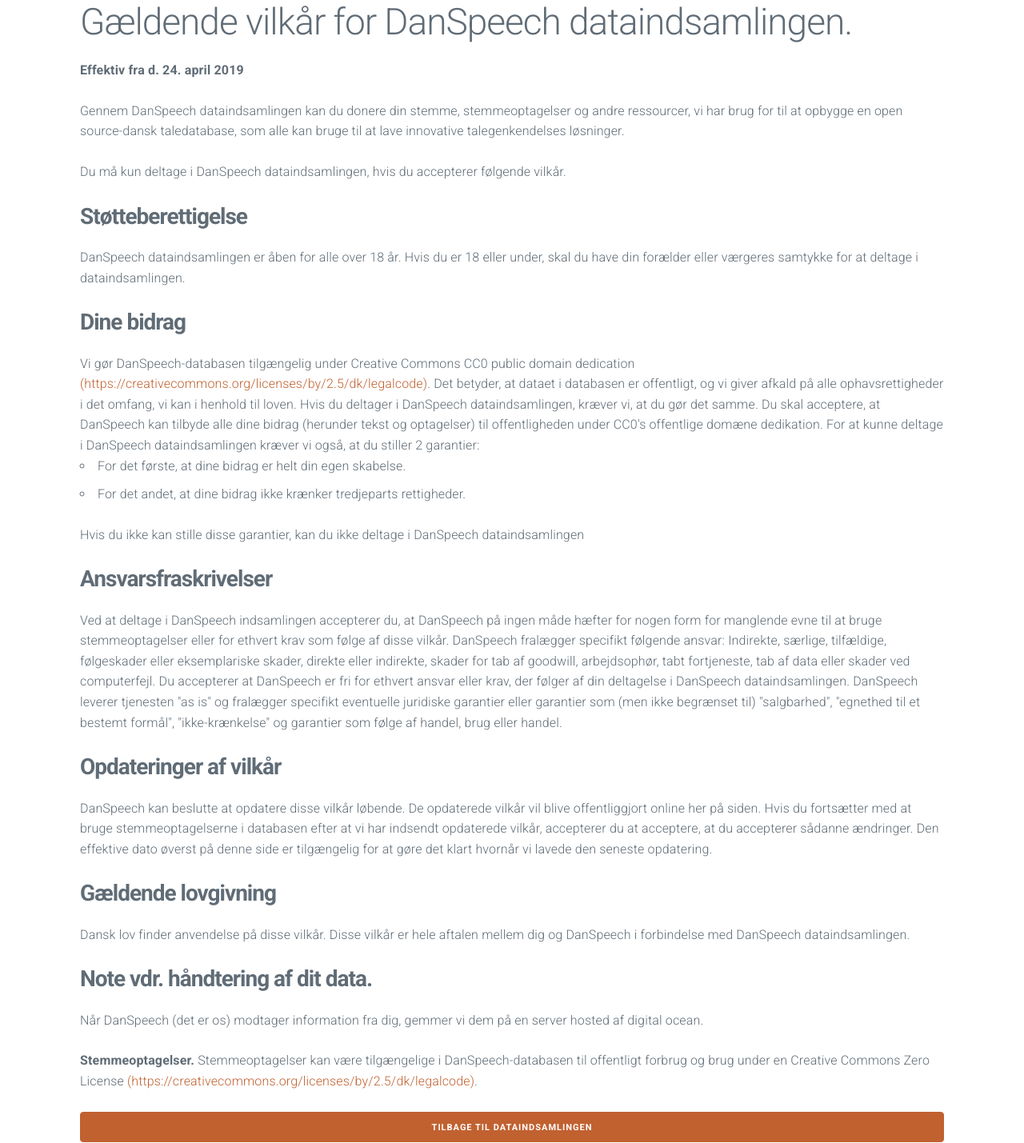
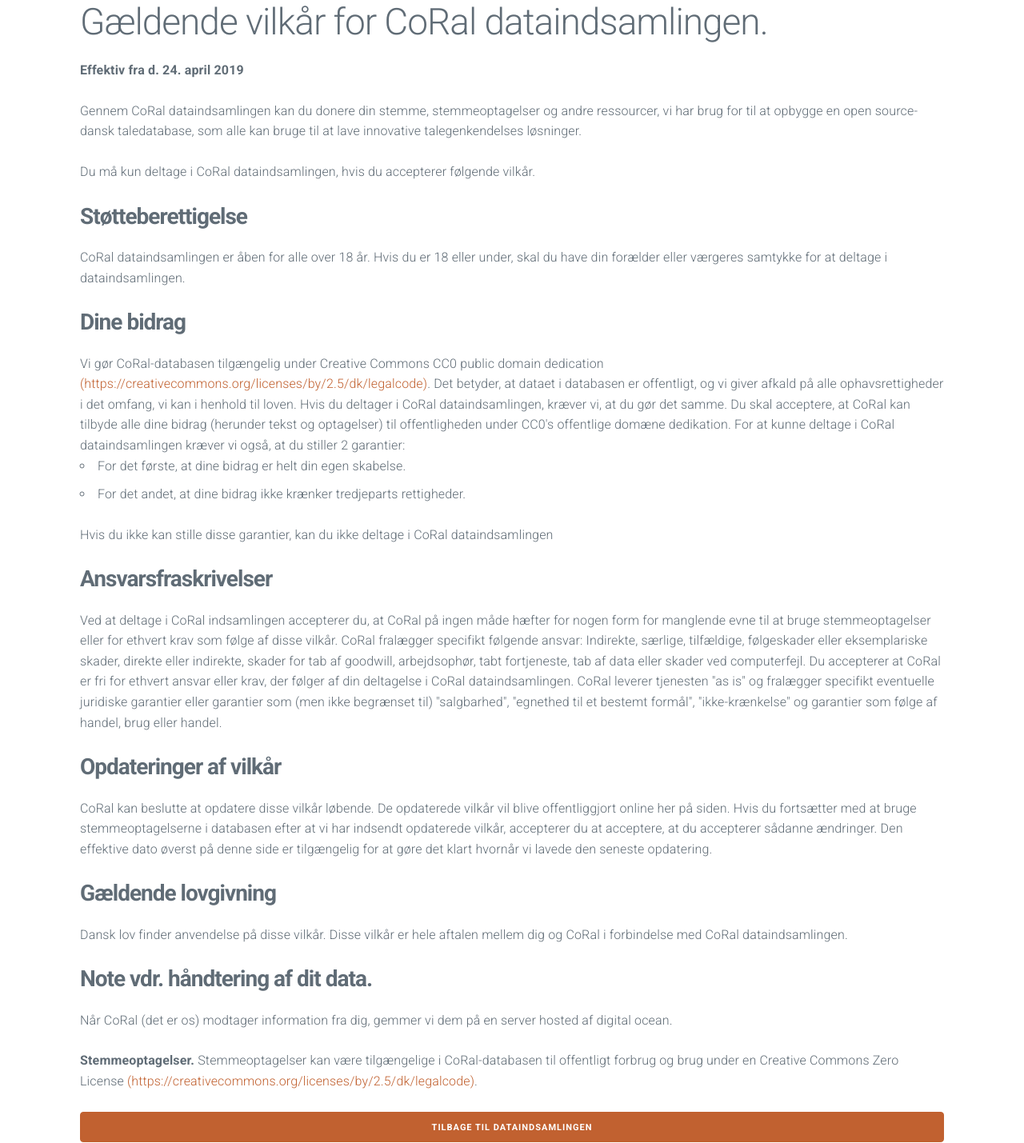
Before and after one commit to Rasmusafj/danspeech_webapp, a Django app: page /requirements/ in a window 1280 px wide. Shown: the whole page at 80% size. Run offline with Django 3.2, Linux system fonts and the light colour scheme.

Commit message:
feat: Danspeech to Coral

```diff
--- a/CoRal/templates/requirements.html
+++ b/CoRal/templates/requirements.html
@@ -1,8 +1,9 @@
 <!DOCTYPE html>
 <html lang="en">
+
 <head>
     <meta charset="UTF-8">
-    <title>Danspeech | Requirements</title>
+    <title>CoRal | Requirements</title>
 
     {% load static %}
 
@@ -11,42 +12,49 @@
     <link rel="stylesheet" href="{% static 'milligram.min.css' %}">
     <link rel="stylesheet" href="{% static 'main.css' %}">
 </head>
+
 <body>
 
     <section class="container">
         <h1>
-        Gældende vilkår for DanSpeech dataindsamlingen.
+            Gældende vilkår for CoRal dataindsamlingen.
         </h1>
 
         <p><b>Effektiv fra d. 24. april 2019</b></p>
         <p>
-        Gennem DanSpeech dataindsamlingen kan du donere din stemme, stemmeoptagelser og andre ressourcer, vi har brug for til at opbygge en open source-dansk taledatabase, som alle kan bruge til at lave innovative talegenkendelses løsninger.
+            Gennem CoRal dataindsamlingen kan du donere din stemme, stemmeoptagelser og andre ressourcer, vi har brug
+            for til at opbygge en open source-dansk taledatabase, som alle kan bruge til at lave innovative
+            talegenkendelses løsninger.
         </p>
 
         <p>
-        Du må kun deltage i DanSpeech dataindsamlingen, hvis du accepterer følgende vilkår.
+            Du må kun deltage i CoRal dataindsamlingen, hvis du accepterer følgende vilkår.
         </p>
 
         <h3>
             <b>Støtteberettigelse</b>
         </h3>
         <p>
-            DanSpeech dataindsamlingen er åben for alle over 18 år. Hvis du er 18 eller under, skal du have din forælder eller værgeres samtykke for at deltage i dataindsamlingen.
+            CoRal dataindsamlingen er åben for alle over 18 år. Hvis du er 18 eller under, skal du have din forælder
+            eller værgeres samtykke for at deltage i dataindsamlingen.
         </p>
         <h3>
             <b>Dine bidrag</b>
         </h3>
-            Vi gør DanSpeech-databasen tilgængelig under Creative Commons CC0 public domain dedication <a href="https://creativecommons.org/licenses/by/2.5/dk/legalcode">(https://creativecommons.org/licenses/by/2.5/dk/legalcode)</a>.
-            Det betyder, at dataet i databasen er offentligt, og vi giver afkald på alle ophavsrettigheder i det omfang, vi kan i henhold til loven. Hvis du deltager i DanSpeech dataindsamlingen, kræver vi, at du gør det samme.
-            Du skal acceptere, at DanSpeech kan tilbyde alle dine bidrag (herunder tekst og optagelser) til offentligheden under CC0's offentlige domæne dedikation.
-            For at kunne deltage i DanSpeech dataindsamlingen kræver vi også, at du stiller 2 garantier:
+        Vi gør CoRal-databasen tilgængelig under Creative Commons CC0 public domain dedication <a
+            href="https://creativecommons.org/licenses/by/2.5/dk/legalcode">(https://creativecommons.org/licenses/by/2.5/dk/legalcode)</a>.
+        Det betyder, at dataet i databasen er offentligt, og vi giver afkald på alle ophavsrettigheder i det omfang, vi
+        kan i henhold til loven. Hvis du deltager i CoRal dataindsamlingen, kræver vi, at du gør det samme.
+        Du skal acceptere, at CoRal kan tilbyde alle dine bidrag (herunder tekst og optagelser) til offentligheden under
+        CC0's offentlige domæne dedikation.
+        For at kunne deltage i CoRal dataindsamlingen kræver vi også, at du stiller 2 garantier:
 
-            <ul>
-                <li> For det første, at dine bidrag er helt din egen skabelse. </li>
-                <li> For det andet, at dine bidrag ikke krænker tredjeparts rettigheder. </li>
-            </ul>
+        <ul>
+            <li> For det første, at dine bidrag er helt din egen skabelse. </li>
+            <li> For det andet, at dine bidrag ikke krænker tredjeparts rettigheder. </li>
+        </ul>
 
-            Hvis du ikke kan stille disse garantier, kan du ikke deltage i DanSpeech dataindsamlingen
+        Hvis du ikke kan stille disse garantier, kan du ikke deltage i CoRal dataindsamlingen
         </p>
 
         <h3>
@@ -55,45 +63,57 @@
             </b>
         </h3>
         <p>
-            Ved at deltage i DanSpeech indsamlingen accepterer du, at DanSpeech på ingen måde hæfter for nogen form for manglende evne til at bruge stemmeoptagelser eller for ethvert krav som følge af disse vilkår.
-            DanSpeech fralægger specifikt følgende ansvar: Indirekte, særlige, tilfældige, følgeskader eller eksemplariske skader, direkte eller indirekte, skader for tab af goodwill, arbejdsophør, tabt fortjeneste, tab af data eller skader ved computerfejl.
-            Du accepterer at DanSpeech er fri for ethvert ansvar eller krav, der følger af din deltagelse i DanSpeech dataindsamlingen.
-            DanSpeech leverer tjenesten "as is" og fralægger specifikt eventuelle juridiske garantier eller garantier som (men ikke begrænset til) "salgbarhed", "egnethed til et bestemt formål", "ikke-krænkelse" og garantier som følge af handel, brug eller handel.
+            Ved at deltage i CoRal indsamlingen accepterer du, at CoRal på ingen måde hæfter for nogen form for
+            manglende evne til at bruge stemmeoptagelser eller for ethvert krav som følge af disse vilkår.
+            CoRal fralægger specifikt følgende ansvar: Indirekte, særlige, tilfældige, følgeskader eller eksemplariske
+            skader, direkte eller indirekte, skader for tab af goodwill, arbejdsophør, tabt fortjeneste, tab af data
+            eller skader ved computerfejl.
+            Du accepterer at CoRal er fri for ethvert ansvar eller krav, der følger af din deltagelse i CoRal
+            dataindsamlingen.
+            CoRal leverer tjenesten "as is" og fralægger specifikt eventuelle juridiske garantier eller garantier som
+            (men ikke begrænset til) "salgbarhed", "egnethed til et bestemt formål", "ikke-krænkelse" og garantier som
+            følge af handel, brug eller handel.
         </p>
 
         <h3>
             <b>Opdateringer af vilkår</b>
         </h3>
         <p>
-            DanSpeech kan beslutte at opdatere disse vilkår løbende.
-            De opdaterede vilkår vil blive offentliggjort online her på siden. Hvis du fortsætter med at bruge stemmeoptagelserne i databasen efter at vi har indsendt opdaterede vilkår, accepterer du at acceptere, at du accepterer sådanne ændringer.
-            Den effektive dato øverst på denne side er tilgængelig for at gøre det klart hvornår vi lavede den seneste opdatering.
+            CoRal kan beslutte at opdatere disse vilkår løbende.
+            De opdaterede vilkår vil blive offentliggjort online her på siden. Hvis du fortsætter med at bruge
+            stemmeoptagelserne i databasen efter at vi har indsendt opdaterede vilkår, accepterer du at acceptere, at du
+            accepterer sådanne ændringer.
+            Den effektive dato øverst på denne side er tilgængelig for at gøre det klart hvornår vi lavede den seneste
+            opdatering.
         </p>
 
         <h3>
             <b>Gældende lovgivning</b>
         </h3>
         <p>
-            Dansk lov finder anvendelse på disse vilkår. Disse vilkår er hele aftalen mellem dig og DanSpeech i forbindelse med DanSpeech dataindsamlingen.
+            Dansk lov finder anvendelse på disse vilkår. Disse vilkår er hele aftalen mellem dig og CoRal i forbindelse
+            med CoRal dataindsamlingen.
         </p>
 
         <h3>
             <b>Note vdr. håndtering af dit data.</b>
         </h3>
         <p>
-            Når DanSpeech (det er os) modtager information fra dig, gemmer vi dem på en server hosted af digital ocean.
+            Når CoRal (det er os) modtager information fra dig, gemmer vi dem på en server hosted af digital ocean.
         </p>
         <p>
             <b>Stemmeoptagelser.</b> Stemmeoptagelser kan
-            være tilgængelige i DanSpeech-databasen til offentligt forbrug og brug under en
-            Creative Commons Zero License <a href="https://creativecommons.org/licenses/by/2.5/dk/legalcode">(https://creativecommons.org/licenses/by/2.5/dk/legalcode)</a>.
+            være tilgængelige i CoRal-databasen til offentligt forbrug og brug under en
+            Creative Commons Zero License <a
+                href="https://creativecommons.org/licenses/by/2.5/dk/legalcode">(https://creativecommons.org/licenses/by/2.5/dk/legalcode)</a>.
         </p>
 
         <a href="/" class="button" style="margin:auto; display:block;">
             Tilbage til dataindsamlingen
         </a>
 
-</section>
+    </section>
 
 </body>
+
 </html>
--- a/settings.py
+++ b/settings.py
@@ -1,5 +1,5 @@
 """
-Django settings for danspeechaw project.
+Django settings for CoRal project.
 
 Generated by 'django-admin startproject' using Django 2.1.5.
 
--- a/urls.py
+++ b/urls.py
@@ -1,4 +1,4 @@
-"""danspeechaw URL Configuration
+"""CoRal URL Configuration
 
 The `urlpatterns` list routes URLs to views. For more information please see:
     https://docs.djangoproject.com/en/2.1/topics/http/urls/
--- a/wsgi.py
+++ b/wsgi.py
@@ -1,5 +1,5 @@
 """
-WSGI config for danspeechaw project.
+WSGI config for CoRal project.
 
 It exposes the WSGI callable as a module-level variable named ``application``.
 
```
Also changed, not shown: README.md.
